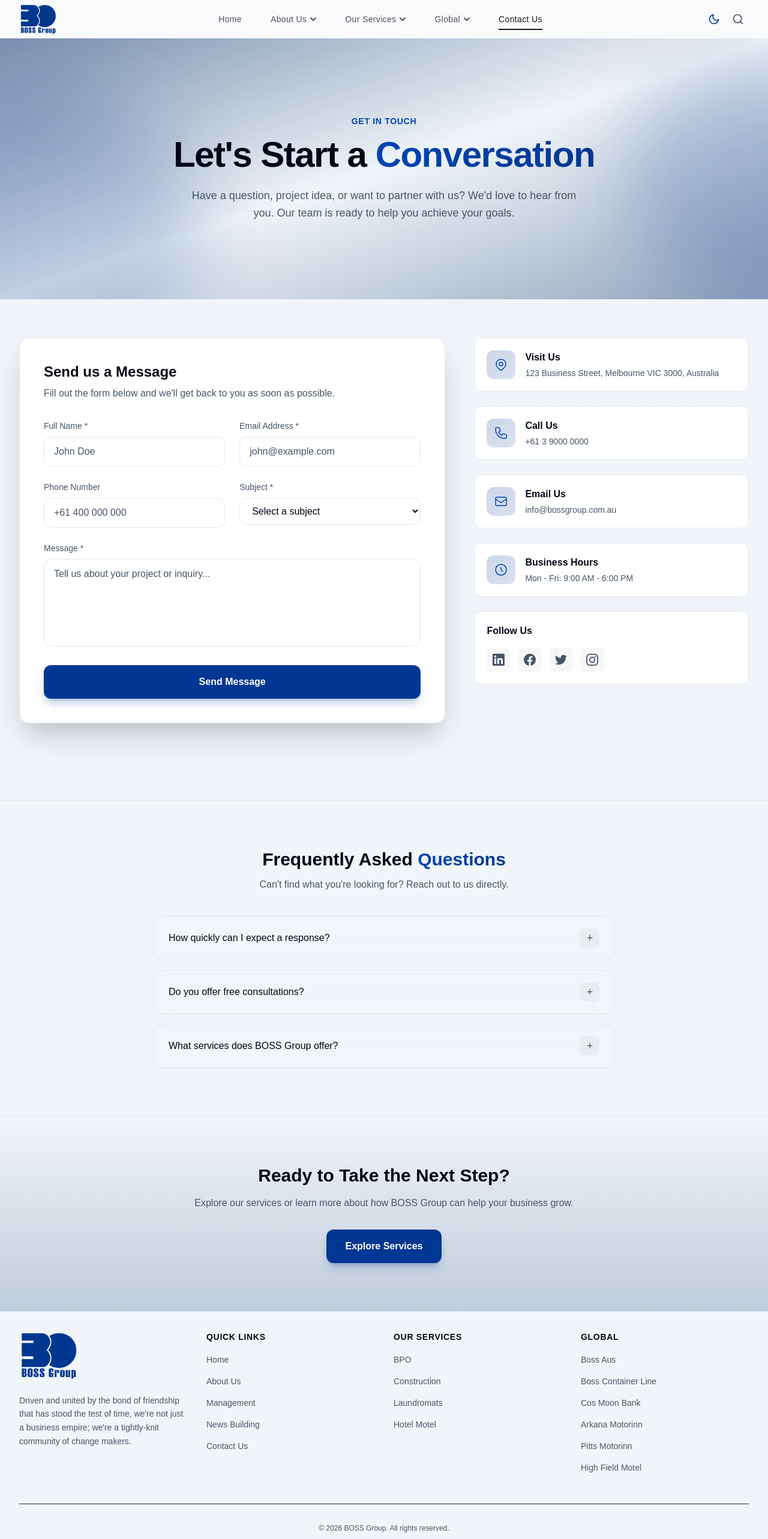
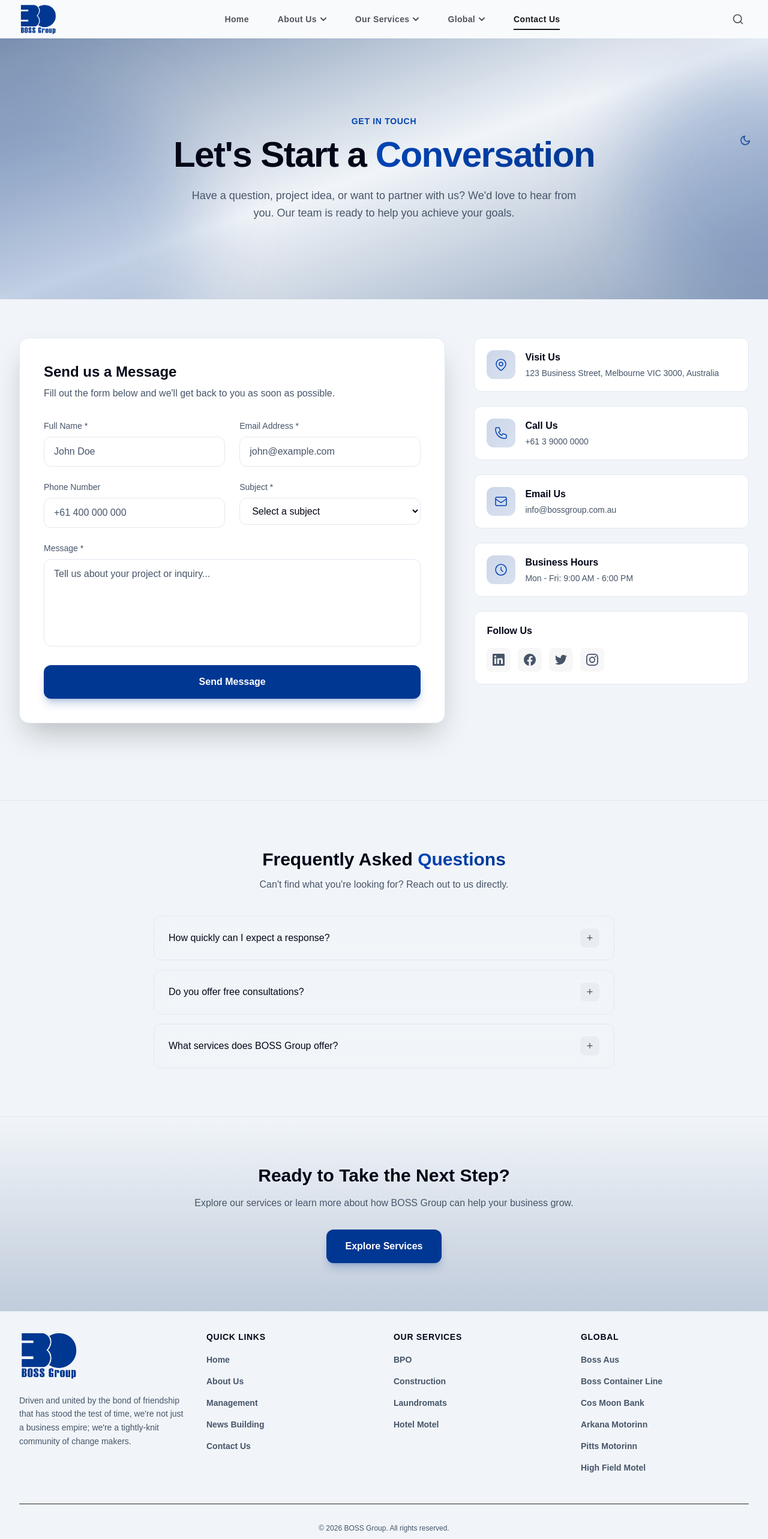
Before and after one commit to crissy-coder/boss_aus_mern, a Next.js app in the folder frontend/: page /contact in a window 1280 px wide. Shown: the top 2566 px of the page at 60% size. Built offline with nearby package versions, Linux system fonts and the light colour scheme.

Commit message:
dark-icon aligment

```diff
--- a/frontend/app/layout.tsx
+++ b/frontend/app/layout.tsx
@@ -4,6 +4,7 @@ import "./globals.css";
 import SiteLayout from "@/components/SiteLayout";
 import { ThemeProvider } from "@/components/ThemeProvider";
 import ThemeScript from "@/components/ThemeScript";
+import FixedThemeToggle from "@/components/FixedThemeToggle";
 
 const geistSans = Geist({
   variable: "--font-geist-sans",
@@ -33,6 +34,7 @@ export default function RootLayout({
         <ThemeScript />
         <ThemeProvider>
           <SiteLayout>{children}</SiteLayout>
+          <FixedThemeToggle />
         </ThemeProvider>
       </body>
     </html>
--- /dev/null
+++ b/frontend/components/FixedThemeToggle.tsx
@@ -0,0 +1,32 @@
+"use client";
+
+import { useState, useEffect } from "react";
+import ThemeToggle from "@/components/ThemeToggle";
+
+export default function FixedThemeToggle() {
+  const [scrolled, setScrolled] = useState(false);
+  const [mounted, setMounted] = useState(false);
+
+  useEffect(() => {
+    setMounted(true);
+    const onScroll = () => setScrolled(window.scrollY > 60);
+    window.addEventListener("scroll", onScroll, { passive: true });
+    onScroll(); // initial check
+    return () => window.removeEventListener("scroll", onScroll);
+  }, []);
+
+  if (!mounted) return null;
+
+  return (
+    <div
+      className={`fixed right-4 top-1/2 z-100 -translate-y-1/2 transition-all duration-300 md:right-6 md:top-[27%] md:translate-y-0 ${
+        scrolled
+          ? "translate-x-0 opacity-100 scale-100"
+          : "translate-x-1 opacity-90 scale-95"
+      }`}
+      aria-hidden
+    >
+      <ThemeToggle />
+    </div>
+  );
+}
--- a/frontend/components/Footer.tsx
+++ b/frontend/components/Footer.tsx
@@ -11,7 +11,7 @@ const QUICK_LINKS = [
 ];
 
 const OUR_SERVICES = [
-  { label: "BPO", href: "/bpo" },
+  { label: "BPO", href: "/services/bpo" },
   { label: "Construction", href: "/services/construction" },
   { label: "Laundromats", href: "/services/laundromats" },
   // { label: "Container Line", href: "/services/container-line" },
@@ -58,7 +58,7 @@ function FooterColumn({
           <li key={link.href}>
             <Link
               href={link.href}
-              className="text-sm text-theme-muted transition-colors hover:text-theme-heading"
+              className="text-sm font-semibold text-theme-muted transition-colors hover:text-theme-heading"
             >
               {link.label}
             </Link>
--- a/frontend/components/Header.tsx
+++ b/frontend/components/Header.tsx
@@ -5,7 +5,6 @@ import { usePathname } from "next/navigation";
 import { useState, useEffect, useRef } from "react";
 import Image from "next/image";
 import { useTheme } from "@/components/ThemeProvider";
-import ThemeToggle from "@/components/ThemeToggle";
 
 type DropdownChild = {
   label: string;
@@ -354,7 +353,7 @@ export default function Header() {
             >
               <Link
                 href={link.href}
-                className={`group relative flex items-center gap-1 py-2 text-sm font-medium tracking-wide transition-colors duration-200
+                className={`group relative flex items-center gap-1 py-2 text-sm font-semibold tracking-wide transition-colors duration-200
                   ${
                     theme === "dark"
                       ? isActive(link.href)
@@ -470,15 +469,13 @@ export default function Header() {
           ))}
         </nav>
 
-        {/* Options: Theme + Search (Desktop) - icons follow theme */}
+        {/* Options: Search (Desktop) - theme toggle is fixed on right */}
         <div className="hidden lg:flex shrink-0 items-center gap-1">
-          <ThemeToggle />
           <SearchIcon darkBackground={theme === "dark"} onClick={() => setSearchOpen(true)} />
         </div>
 
-        {/* Mobile: Theme + Search + Hamburger */}
+        {/* Mobile: Search + Hamburger - theme toggle is fixed on right */}
         <div className="flex lg:hidden shrink-0 items-center gap-2">
-          <ThemeToggle />
           <SearchIcon darkBackground={theme === "dark"} onClick={() => setSearchOpen(true)} />
           <button
             type="button"
@@ -534,7 +531,7 @@ export default function Header() {
               <li key={link.label}>
                 <Link
                   href={link.href}
-                  className={`block rounded-lg px-4 py-3 text-sm font-medium transition-colors ${
+                  className={`block rounded-lg px-4 py-3 text-sm font-semibold transition-colors ${
                     isActive(link.href)
                       ? "bg-(--page-pattern-color) text-theme-heading"
                       : "text-theme-muted hover:bg-(--page-pattern-color) hover:text-theme-heading"
```
